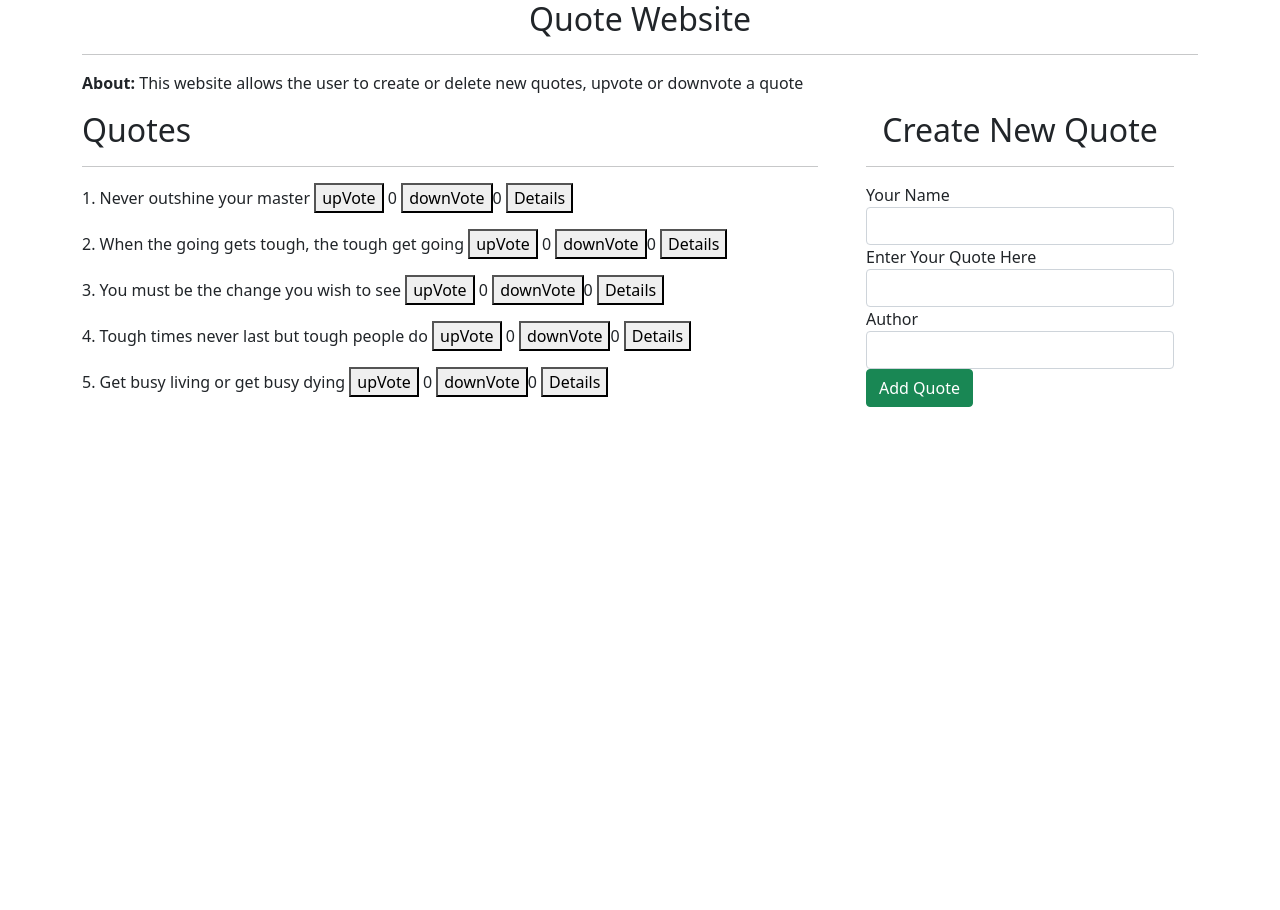
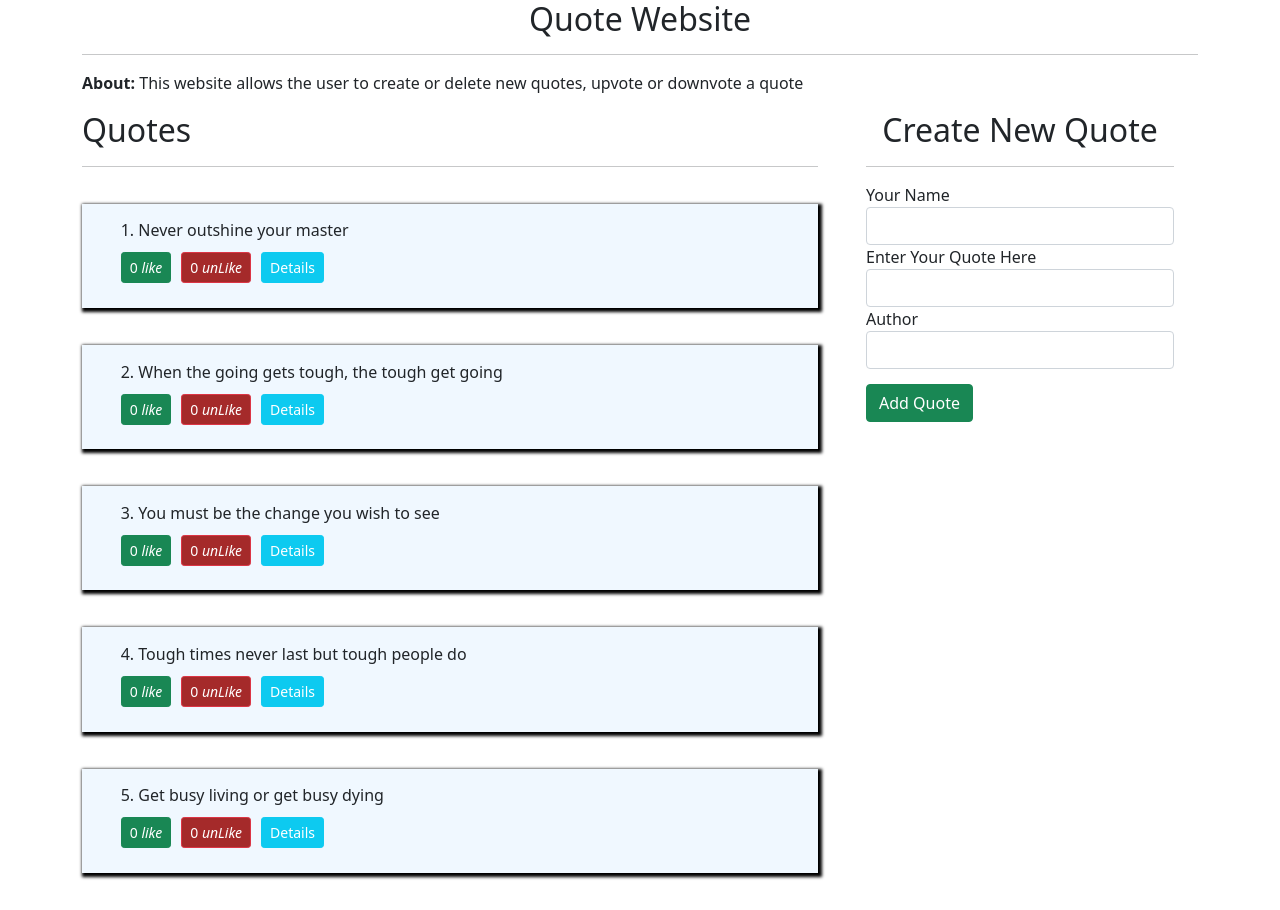
Before and after one commit to johnstat101/my-vote-website, an Angular app: page / in a window 1280 px wide. Before the commit the page ends 800 px from the top, so only its background shows below. Built offline with nearby package versions, Linux system fonts and the light colour scheme.

Commit message:
add custom styling

```diff
--- a/src/app/quote-details/quote-details.component.html
+++ b/src/app/quote-details/quote-details.component.html
@@ -1,5 +1,7 @@
-<p>This quote was created on {{quote.createdDate|date}}; {{quote.createdDate|dateCount}} days ago</p>
-<p>UpVotes: {{quote.upVote}}, DownVotes: {{quote.downVote}}</p>
-<p>Author: {{quote.author}}</p>
-<p>Posted by {{quote.name}}</p>
-<button (click)="quoteDelete(true)">Delete Quote</button>
+<div id="details">
+    <p>This quote was created on {{quote.createdDate|date}}; {{quote.createdDate|dateCount}} days ago</p>
+    <p>UpVotes: {{quote.upVote}}, DownVotes: {{quote.downVote}}</p>
+    <p>Author: {{quote.author}}</p>
+    <p>Posted by: {{quote.name}}</p>
+    <button class="btn btn-sm btn-danger" id="delete" (click)="quoteDelete(true)">Delete Quote</button>
+</div>
--- a/src/app/quote-form/quote-form.component.css
+++ b/src/app/quote-form/quote-form.component.css
@@ -0,0 +1,3 @@
+.btn {
+    margin-top: 5%;
+}
--- a/src/app/quote/quote.component.css
+++ b/src/app/quote/quote.component.css
@@ -0,0 +1,13 @@
+#dislikes {
+    margin: 10px;
+    background-color: brown;
+    color: white;
+}
+
+#quotes {
+    margin-top: 5%;
+    margin-bottom: 5%;
+    padding: 2%;
+    background-color: aliceblue;
+    box-shadow: 2px 2px 3px 2px black;
+}
--- a/src/app/quote/quote.component.html
+++ b/src/app/quote/quote.component.html
@@ -6,15 +6,14 @@
         <div class="col-md-8">
             <h2>Quotes</h2>
             <hr>
-            <div *ngFor="let quote of quotes; let i = index">
-                <div>
-                    <p>{{i+1}}. {{quote.quote}}
-                        <button (click)="upVoteFn(i)">upVote</button> {{quote.upVote}}
-                        <button (click)="downVoteFn(i)">downVote</button>{{quote.downVote}}
-                        <button (click)='toggleDetails(i)'>Details</button>
-                    </p>
+            <div *ngFor="let quote of quotes; let i = index" id="quotes">
+                <div class="container-fluid" id="buttons">
+                    <div>{{i+1}}. {{quote.quote}}</div>
+                    <button class="btn btn-sm btn-success" id="likes" (click)="upVoteFn(i)">{{quote.upVote}} <i id="like">like</i></button>
+                    <button class="btn btn-sm btn-danger" id="dislikes" (click)="downVoteFn(i)">{{quote.downVote}} <i id="like">unLike</i></button>
+                    <button class="btn btn-info btn-sm text-white" (click)='toggleDetails(i)'>Details</button>
                 </div>
-                <div *ngIf='quote.showDescription'>
+                <div *ngIf='quote.showDescription' class="container-fluid">
                     <app-quote-details [quote]='quote' (isDelete)='deleteQuote($event,i)'></app-quote-details>
                 </div>
             </div>
--- a/src/app/quote/quote.component.ts
+++ b/src/app/quote/quote.component.ts
@@ -37,14 +37,12 @@ export class QuoteComponent implements OnInit {
   }
 
   upVoteFn(index:number){
-    let upVoteTotal = this.quotes[index].upVote;
-    this.quotes[index].upVote = upVoteTotal+1;
+    this.quotes[index].upVote += 1;
 
   }
 
   downVoteFn(index:number){
-    let downVoteTotal = this.quotes[index].downVote;
-    this.quotes[index].downVote = downVoteTotal+1;
+    this.quotes[index].downVote += 1;
 
   }
 
```
